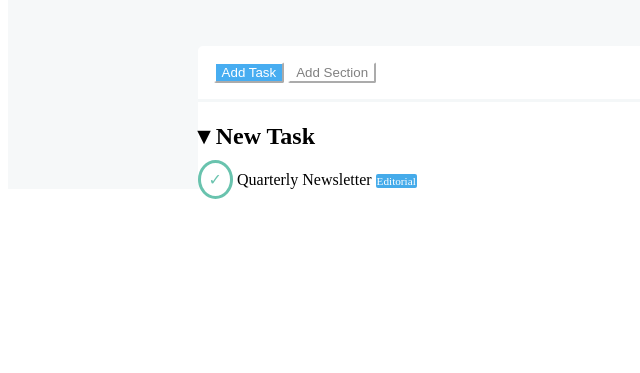
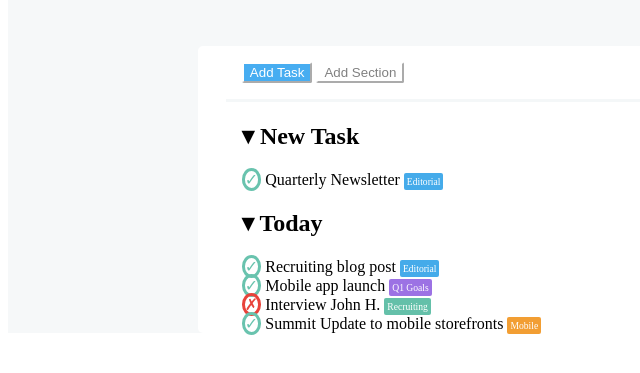
Before and after one commit to Francesco-Iannuzzi/html-css-toboolist, a plain HTML site: page index.html in a window 1280 px wide. Shown: the part 71-444 px from the top of the page, without its empty margins (0-640 px from the left). Drawn offline with Linux system fonts and the light colour scheme.

Commit message:
add part today

```diff
--- a/css/style.css
+++ b/css/style.css
@@ -38,23 +38,45 @@
 /* /container */
 
 .part {
-
+    width: 90%;
+    margin: auto;
 }
 
-.circle_check {
+h2 {
+    font-size: 1.5rem;
+}
+
+.check {
     color: #69c3ae;
     border: #69c3ae solid;
     border-radius: 50%;
-    padding: 0.5rem;
+}
+
+.cross {
+    color: #e8433b;
+    border: #e8433b solid;
+    border-radius: 50%;
 }
 
 .marker {
    border-radius: 2px;
    color: white;
-   font-size: 0.7rem;
-   padding: 1px;
+   font-size: 0.6rem;
+   padding: 3px;
 }
 
 .bg_lightblue {
     background-color: #45abea;
 }
+
+.bg_violet {
+    background-color: #9c72e4;
+}
+
+.bg_green {
+    background-color: #64c0a9;
+}
+
+.bg_orange {
+    background-color: #f29e33;
+}
--- a/index.html
+++ b/index.html
@@ -28,11 +28,39 @@
 
                 <section class="part new_task">
                     <h2> &#9662; New Task</h2>
-                    <span class="circle_check">&check;</span>
-                    <span>Quarterly Newsletter</span>
-                    <span class="marker bg_lightblue">Editorial</span>
+                    <div>
+                        <span class="circle check">&check;</span>
+                        <span>Quarterly Newsletter</span>
+                        <span class="marker bg_lightblue">Editorial</span>
+                    </div>
                 </section>
                 <!-- /new task -->
+
+                <section class="part today">
+                    <h2> &#9662; Today</h2>
+                    <div>
+                        <span class="circle check">&check;</span>
+                        <span>Recruiting blog post</span>
+                        <span class="marker bg_lightblue">Editorial</span>
+                    </div>
+                    <div>
+                        <span class="circle check">&check;</span>
+                        <span>Mobile app launch</span>
+                        <span class="marker bg_violet">Q1 Goals</span>
+                    </div>
+                    <div>
+                        <span class="circle cross">&cross;</span>
+                        <span>Interview John H.</span>
+                        <span class="marker bg_green">Recruiting</span>
+                    </div>
+                    <div>
+                        <span class="circle check">&check;</span>
+                        <span>Summit Update to mobile storefronts</span>
+                        <span class="marker bg_orange">Mobile</span>
+                    </div>
+                </section>
+                <!-- /Today -->
+
             </div>
     </main>
     <!-- /.app_main -->
```
